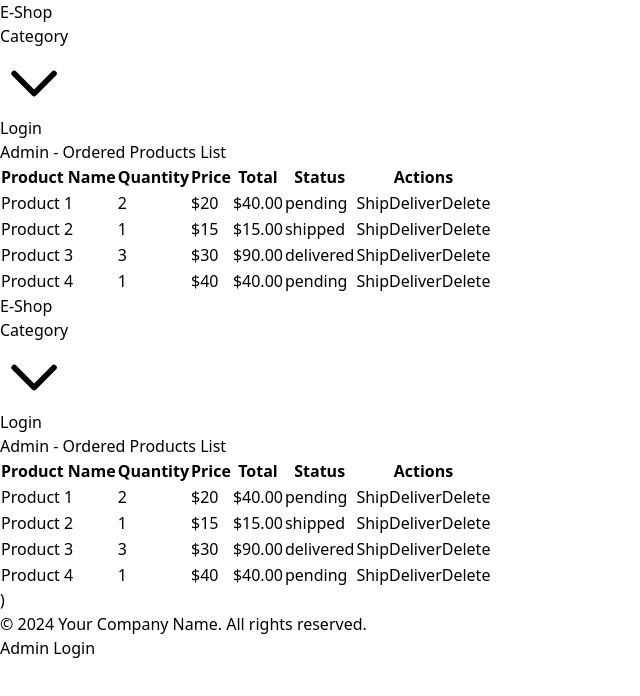
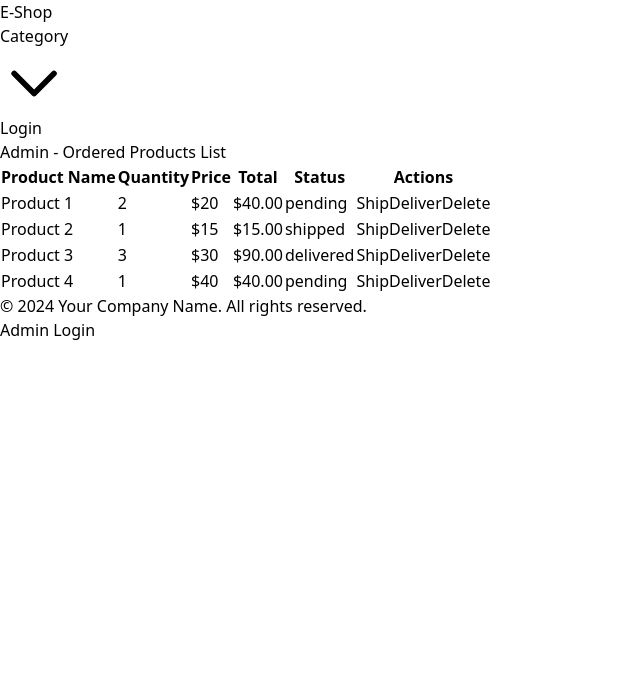
Before and after one commit to mayu-code/FrontEnd_ecommeerce, a React (Vite) app: page /admin/orderedProducts in a window 1280 px wide. Shown: the top 696 px of the page, without its empty margins (0-640 px from the left). Built offline with nearby package versions, Linux system fonts and the light colour scheme.

Commit message:
home fix

```diff
--- a/src/pages/Home.jsx
+++ b/src/pages/Home.jsx
@@ -51,28 +51,9 @@ function Home() {
           <Route path="/admin/users" element={<AdminUserList />} />
           <Route path="/admin/orderedProducts" element={<AdminOrderedProductsList />} />
         </Routes>
-    <div className="flex flex-col min-h-screen">
-      {/* Navbar */}
-      <Nav />
 
-      <div className="flex-grow"> {/* This div takes up the remaining space */}
-        <Routes>
-          <Route path="/" element={<HomePage />} />
-          <Route path="/login" element={<Login />} />
-          <Route path="/user/profile" element={<Profile />} />
-          <Route path="/user/cart" element={<UserCart />} />
-          <Route path="/user/orders" element={<UserOrders />} />
-          <Route path="/user/account" element={<UserAccount />} />
-          <Route path="/admin/products" element={<AdminProductList />} />
-          <Route path="/admin/users" element={<AdminUserList />} />
-          <Route path="/admin/orderedProducts" element={<AdminOrderedProductsList />} />
-        </Routes>
       </div>
 
-      </div>
-      <div></div>
-    </div>
-  )
       {/* Footer is now at the bottom */}
       <Footer />
     </div>
```
